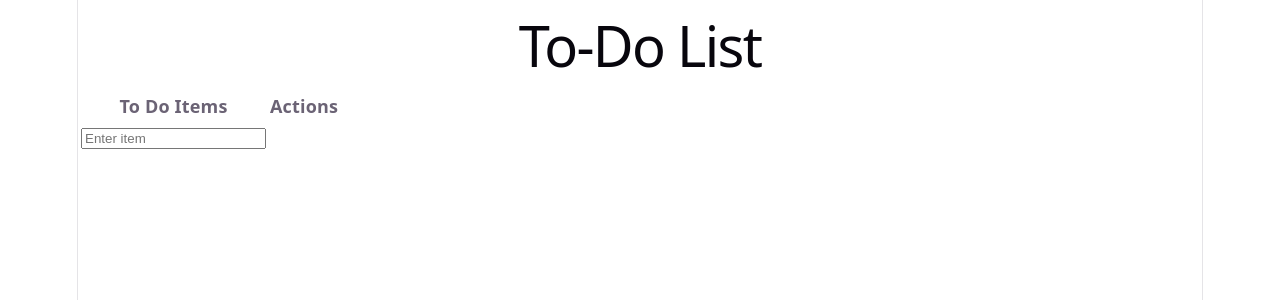
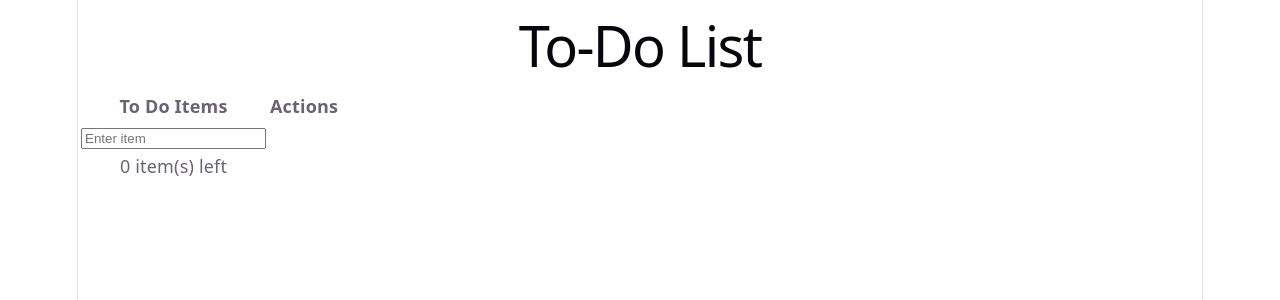
Before and after one commit to VanessaWYX/interview-challenges, a React (Vite) app in the folder frontend/01-todo-filter/solution/01-todo-filter/: page / in a window 1280 px wide. Shown: the top 300 px of the page. Built offline with nearby package versions, Linux system fonts and the light colour scheme.

Commit message:
show N items left

```diff
--- a/frontend/01-todo-filter/solution/01-todo-filter/src/components/todoGrid.tsx
+++ b/frontend/01-todo-filter/solution/01-todo-filter/src/components/todoGrid.tsx
@@ -83,6 +83,13 @@ const ToDoGrid = (): React.ReactNode => {
                         </tr>
                        <ItemsList items={items} setItems={setItems} />
                     </tbody>
+                    <tfoot>
+                        <tr>
+                            <td>
+                                {items.filter(item => !item.completed).length} item(s) left
+                            </td>
+                        </tr>
+                    </tfoot>
                 </table>
             </form>
         </section>
```
